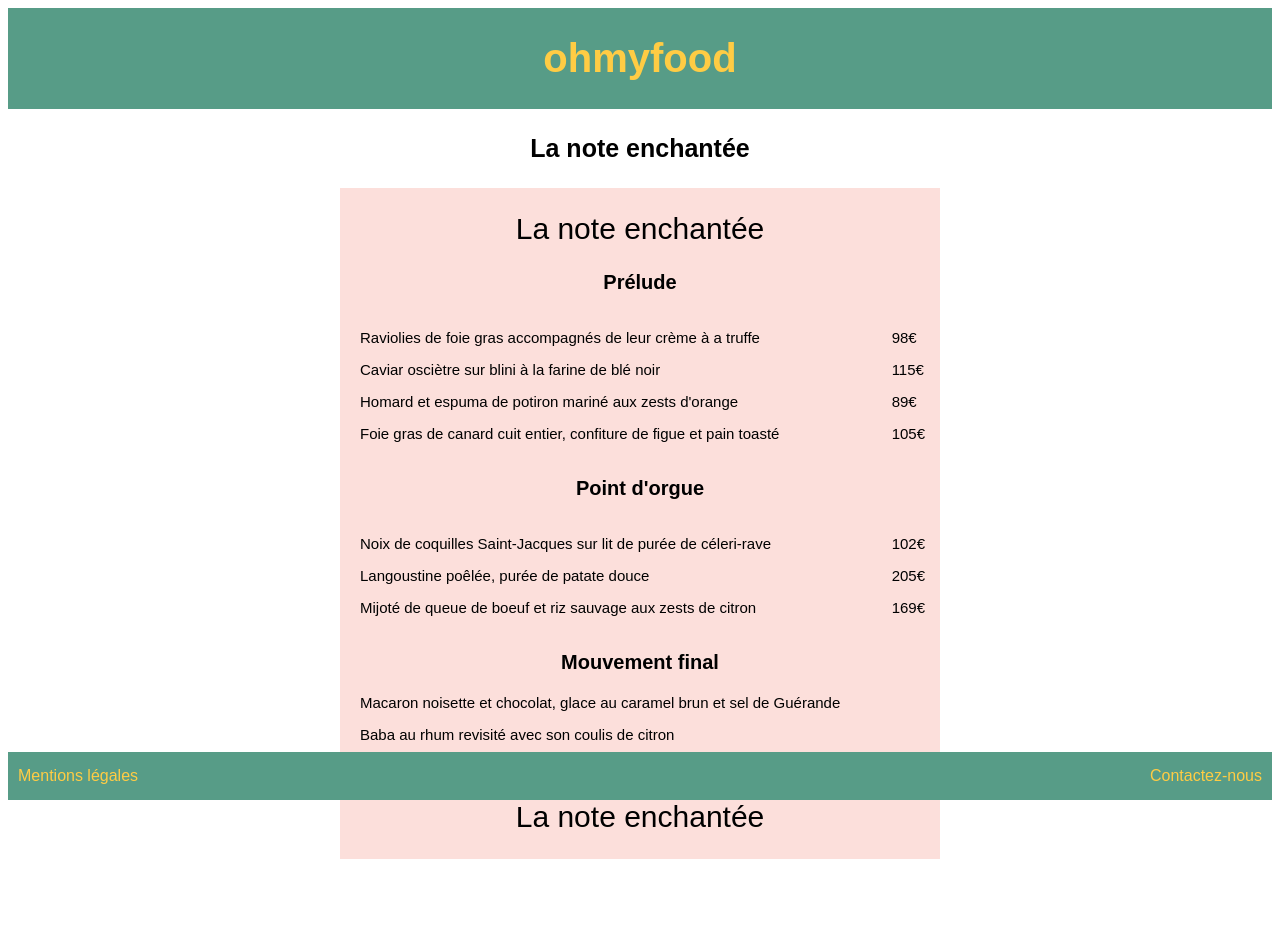
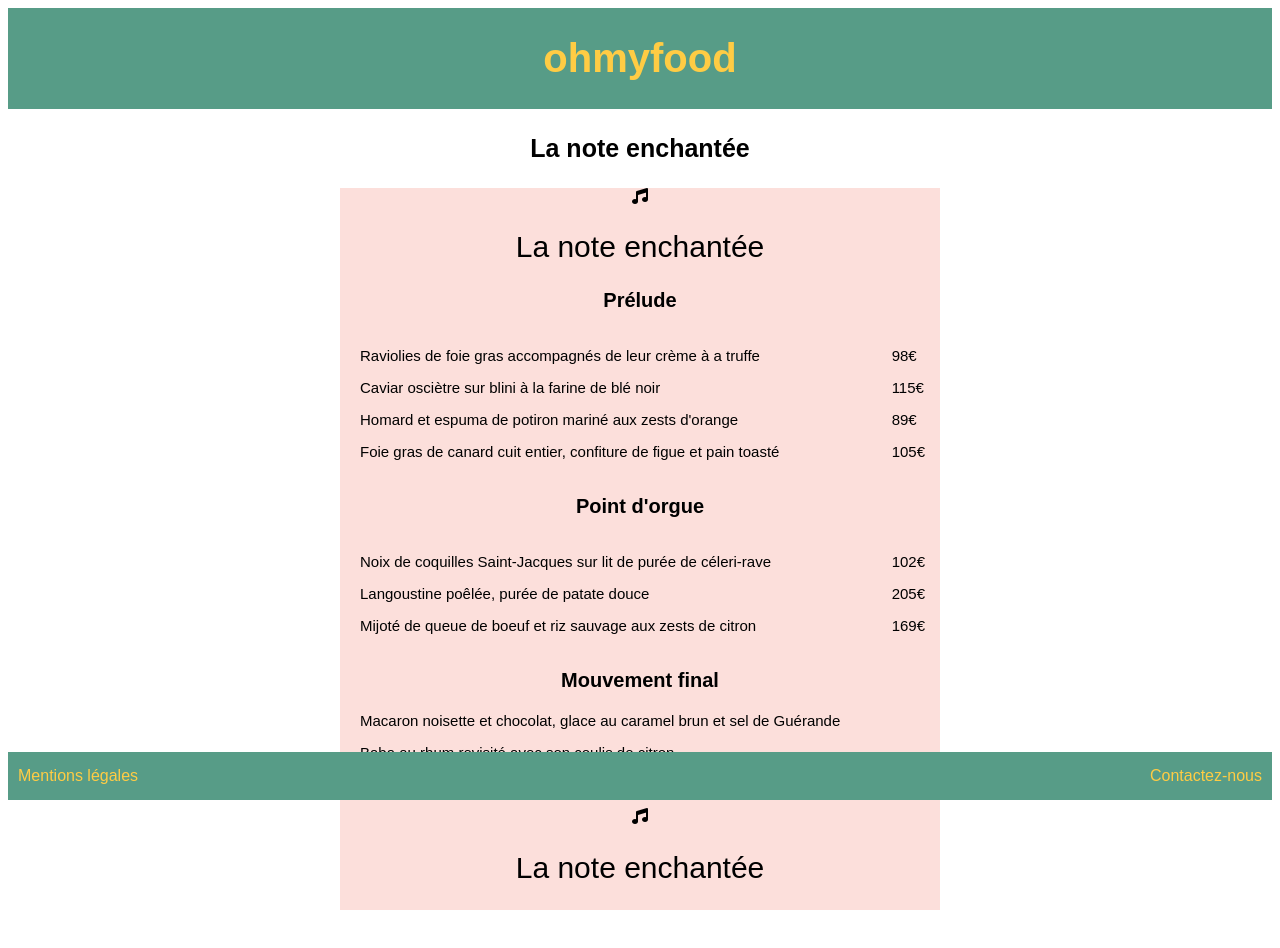
Before and after one commit to Sandrine-dev/OpenclassroomProject3, a website: page Menu1.html in a window 1280 px wide. Before the commit the page ends 927 px from the top, so only its background shows below. Drawn offline with Linux system fonts and the light colour scheme; a web font is replaced by a local one.

Commit message:
rajout de la note M1

```diff
--- a/Menu1.html
+++ b/Menu1.html
@@ -4,6 +4,7 @@
     <meta charset="UTF-8">
     <meta name="viewport" content="width=device-width, initial-scale=1.0">
     <link rel="stylesheet" type="text/css" href="Style.css">
+    <script src="https://kit.fontawesome.com/d8f0543d7d.js" crossorigin="anonymous"></script>
     <title>Menu 1</title>
 </head>
 <body>
@@ -19,6 +20,7 @@
         </div>
 
         <section id=PremierMenu>
+            <i class="fas fa-music"></i>
             <h2>La note enchantée</h2>
 
             <article id="EntreeM1">
@@ -64,7 +66,10 @@
                     </div>
             </article>
 
-            <h2>La note enchantée</h2>
+            <div id="basM1">
+                <i class="fas fa-music"></i>
+                <h2>La note enchantée</h2>
+            </div>
 
         </section>
     </div>
```
